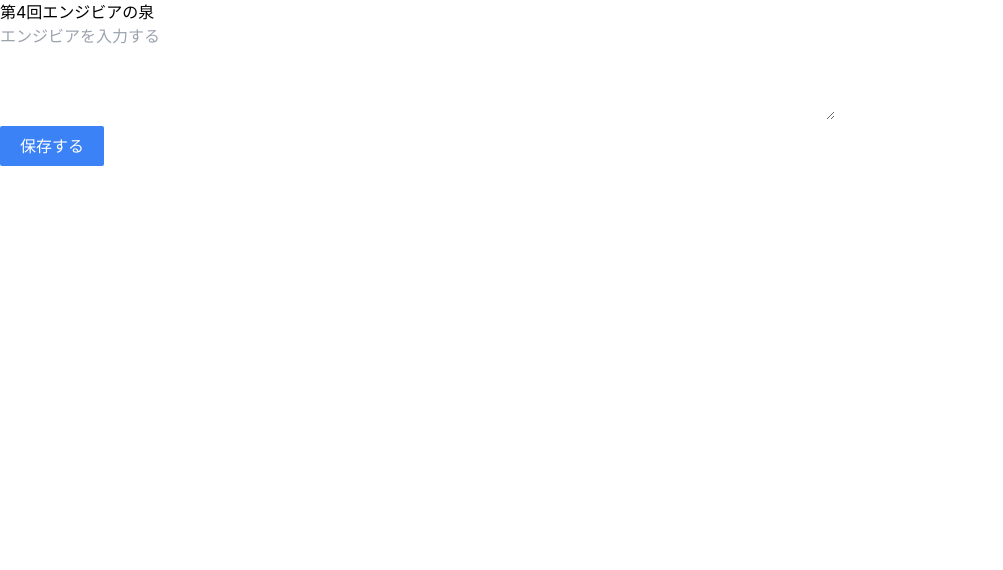
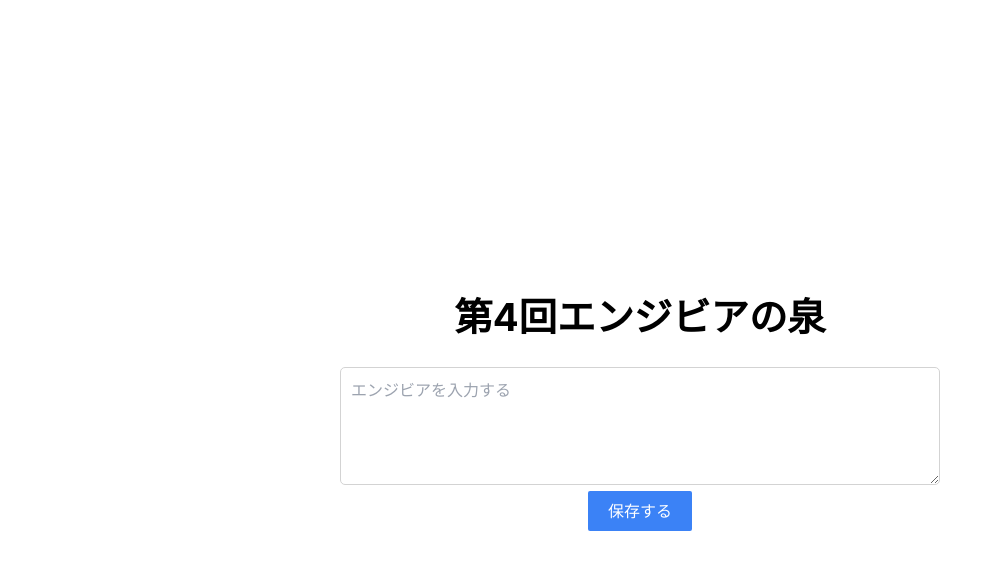
Before and after one commit to Qin-Eva/pj_engivia, a Next.js app: page /post in a window 1280 px wide. Shown: the top 570 px of the page, without its empty margins (0-1003 px from the left). Built offline with nearby package versions, Linux system fonts and the light colour scheme.

Commit message:
グローバルCSS設定

```diff
--- a/src/pages/post.tsx
+++ b/src/pages/post.tsx
@@ -1,5 +1,6 @@
 import { Button } from 'components/Button';
-import React, { useCallback, useState } from 'react';
+
+  import React, { useCallback, useState } from 'react';
 
 const Post = () => {
   const [text, setText] = useState('');
@@ -12,25 +13,25 @@ const Post = () => {
   }, []);
 
   return (
-    <div className="container">
+    <div className="center">
       <h1 className="title">第4回エンジビアの泉</h1>
 
-      <form onSubmit={submitForm} className="center">
+      <form onSubmit={submitForm}>
         <textarea
+          className="textarea"
           placeholder="エンジビアを入力する"
           value={text}
           rows={4}
-          cols={80}
           onChange={(e: React.ChangeEvent<HTMLTextAreaElement>) =>
             setText(e.target.value)
-          }
-        />
-        <br />
+          } />
+
         <Button type="primary" onClick={onClick}>
           保存する
         </Button>
       </form>
     </div>
+
   );
 };
 
--- a/src/styles/globals.css
+++ b/src/styles/globals.css
@@ -19,8 +19,33 @@ a {
   box-sizing: border-box;
 }
 button {
-  transition: .3s;
+  transition: 0.3s;
 }
 button:hover {
   opacity: 0.7;
 }
+
+.textarea {
+  border: 1px solid lightgrey;
+  border-radius: 5px;
+  padding: 10px;
+  outline: none;
+  width: 100%;
+}
+
+.center {
+  text-align: center;
+  display: flex;
+  flex-direction: column;
+  justify-content: center;
+  height: 100vh;
+  max-width: 600px;
+  width: 90%;
+  margin: 0 auto;
+}
+
+.title {
+  font-size: clamp(2rem, 3vw, 3rem);
+  font-weight: bold;
+  padding: 20px;
+}
```
